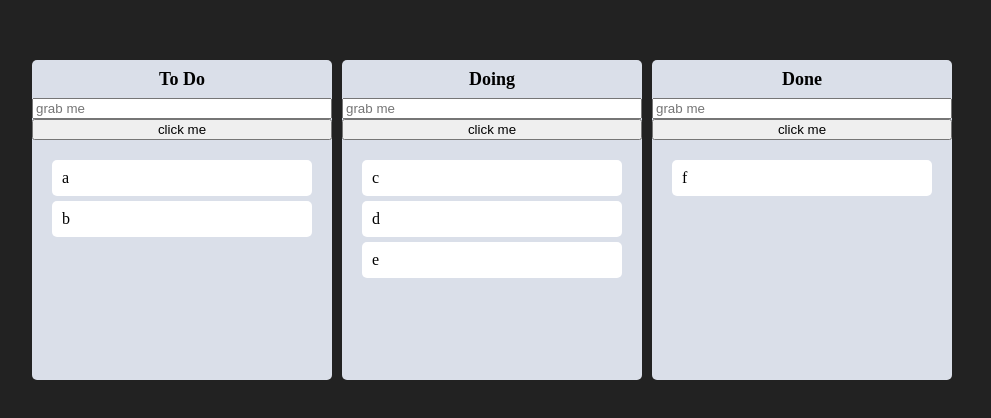
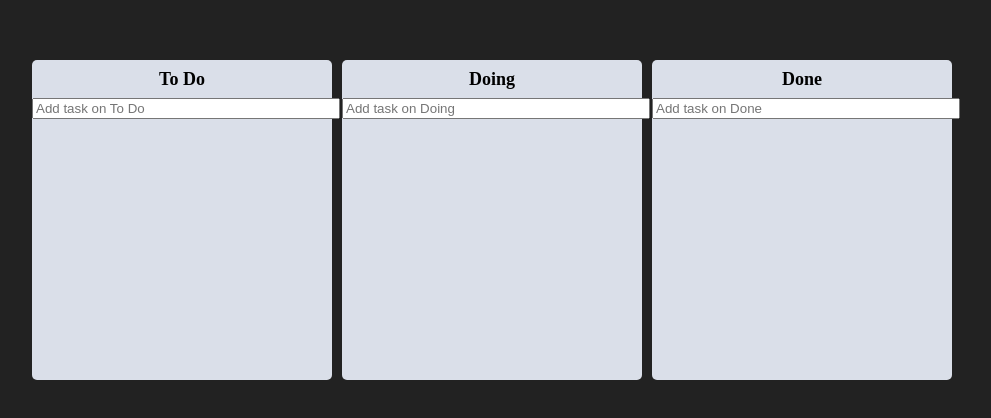
Before and after one commit to jukangpark/trello, a React (Create React App) app: page / in a window 1280 px wide. Shown: the part 180-598 px from the top of the page, without its empty margins (148-1139 px from the left). Built offline with nearby package versions, Linux system fonts and the light colour scheme.

Commit message:
spread syntax

```diff
--- a/package.json
+++ b/package.json
@@ -14,6 +14,7 @@
     "react": "^17.0.2",
     "react-beautiful-dnd": "^13.1.0",
     "react-dom": "^17.0.2",
+    "react-hook-form": "^7.24.1",
     "react-scripts": "5.0.0",
     "recoil": "^0.5.2",
     "styled-component": "^2.8.0",
--- a/src/App.tsx
+++ b/src/App.tsx
@@ -36,28 +36,32 @@
 
 const App = () => {
   const [toDos, setToDos] = useRecoilState(toDoState);
+
   const onDragEnd = (info: DropResult) => {
+    const { destination, draggableId, source } = info;
     console.log(info);
-    const { destination, draggableId, source } = info;
     if (!destination) return;
     if (destination?.droppableId === source.droppableId) {
       // same board movement
       setToDos((allBoards) => {
         const boardCopy = [...allBoards[source.droppableId]];
+        const taskObj = boardCopy[source.index]; // 이게 내가 옮기려고 하는 to do object 전체를 가져다 줄거야.
         // 1) Delete item on source.index
         boardCopy.splice(source.index, 1);
         // 2) Put back item on the destination.index
-        boardCopy.splice(destination?.index, 0, draggableId);
+        boardCopy.splice(destination?.index, 0, taskObj);
         return { ...allBoards, [source.droppableId]: boardCopy };
       });
     }
+
     if (destination.droppableId !== source.droppableId) {
       // cross board movement
       setToDos((allBoards) => {
         const sourceBoard = [...allBoards[source.droppableId]];
+        const taskObj = sourceBoard[source.index];
         const destinationBoard = [...allBoards[destination.droppableId]];
         sourceBoard.splice(source.index, 1);
-        destinationBoard.splice(destination?.index, 0, draggableId);
+        destinationBoard.splice(destination?.index, 0, taskObj);
         return {
           ...allBoards,
           [source.droppableId]: sourceBoard,
--- a/src/Components/Board.tsx
+++ b/src/Components/Board.tsx
@@ -1,6 +1,9 @@
 import { useRef } from "react";
 import { Droppable } from "react-beautiful-dnd";
+import { useForm } from "react-hook-form";
+import { useSetRecoilState } from "recoil";
 import styled from "styled-components";
+import { IToDo, toDoState } from "../atoms";
 import DraggableCard from "./DragabbleCard";
 
 const Wrapper = styled.div`
@@ -18,6 +21,17 @@
   isDraggingOver: boolean;
   isDraggingFromThis: boolean;
 }
+
+interface IForm {
+  toDo: string;
+}
+
+const Form = styled.form`
+  width: 100%;
+  input {
+    width: 100%;
+  }
+`;
 
 const Area = styled.div<IAreaProps>`
   background-color: ${(props) =>
@@ -39,24 +53,43 @@
 `;
 
 interface IBoardProps {
-  toDos: string[];
+  // toDos: string[];
+  toDos: IToDo[];
   boardId: string;
 }
 
 function Board({ toDos, boardId }: IBoardProps) {
-  const inputRef = useRef<HTMLInputElement>(null);
-  const onClick = () => {
-    inputRef.current?.focus();
-    setTimeout(() => {
-      inputRef.current?.blur();
-    }, 5000);
+  const setToDos = useSetRecoilState(toDoState);
+  const { register, setValue, handleSubmit } = useForm<IForm>();
+  const onValid = ({ toDo }: IForm) => {
+    const newToDo = {
+      id: Date.now(),
+      text: toDo,
+    };
+    // console.log(data);
+
+    setToDos((allBoards) => {
+      console.log(allBoards);
+      return {
+        ...allBoards,
+        [boardId]: [newToDo, ...allBoards[boardId]],
+        // 원래 있던 board들과 현재 우리가 있는
+        // board들을 return 하고 기존의 board content들에 우리의 newToDo를 더해주고 있어.
+      };
+    });
+    setValue("toDo", "");
   };
 
   return (
     <Wrapper>
       <Title>{boardId}</Title>
-      <input ref={inputRef} placeholder="grab me" />
-      <button onClick={onClick}>click me</button>
+      <Form onSubmit={handleSubmit(onValid)}>
+        <input
+          {...register("toDo", { required: true })}
+          type="text"
+          placeholder={`Add task on ${boardId}`}
+        />
+      </Form>
       <Droppable droppableId={boardId}>
         {(magic, info) => (
           <Area
@@ -66,7 +99,12 @@
             {...magic.droppableProps}
           >
             {toDos.map((toDo, index) => (
-              <DraggableCard key={toDo} index={index} toDo={toDo} />
+              <DraggableCard
+                key={toDo.id}
+                index={index}
+                toDoId={toDo.id}
+                toDoText={toDo.text}
+              />
             ))}
             {magic.placeholder}
           </Area>
--- a/src/Components/DragabbleCard.tsx
+++ b/src/Components/DragabbleCard.tsx
@@ -3,7 +3,9 @@
 import styled from "styled-components";
 
 interface IDragabbleCardProps {
-  toDo: string;
+  toDoId: number;
+  toDoText: string;
+  // toDo: string;
   index: number;
 }
 
@@ -18,10 +20,9 @@
     props.isDragging ? "0px 2px 5px rgba(0, 0, 0, 0.05)" : "none"};
 `;
 
-function DragabbleCard({ toDo, index }: IDragabbleCardProps) {
-  console.log(toDo, "has been rendered");
+function DragabbleCard({ toDoId, toDoText, index }: IDragabbleCardProps) {
   return (
-    <Draggable key={toDo} draggableId={toDo} index={index}>
+    <Draggable draggableId={toDoId + ""} index={index}>
       {(magic, snapshot) => (
         <Card
           isDragging={snapshot.isDragging}
@@ -29,7 +30,7 @@
           {...magic.draggableProps}
           {...magic.dragHandleProps}
         >
-          {toDo}
+          {toDoText}
         </Card>
       )}
     </Draggable>
--- a/src/atoms.tsx
+++ b/src/atoms.tsx
@@ -1,7 +1,12 @@
 import { atom } from "recoil";
 
+export interface IToDo {
+  id: number;
+  text: string;
+}
+
 interface IToDoState {
-  [key: string]: string[];
+  [key: string]: IToDo[];
 }
 
 /* export const toDoState = atom<IToDoState>({
@@ -12,11 +17,12 @@
 export const toDoState = atom<IToDoState>({
   key: "toDo",
   default: {
-    "To Do": ["a", "b"],
-    Doing: ["c", "d", "e"],
-    Done: ["f"],
+    "To Do": [],
+    Doing: [],
+    Done: [],
   },
 });
+// 기본 값은 객체, 객체안의 배열, 배열 안의 객체 <IToDo>
 
 /* import { atom, selector } from "recoil";
 
```
Also changed, not shown: 1 other file (tests, documents, lock files or other folders).
